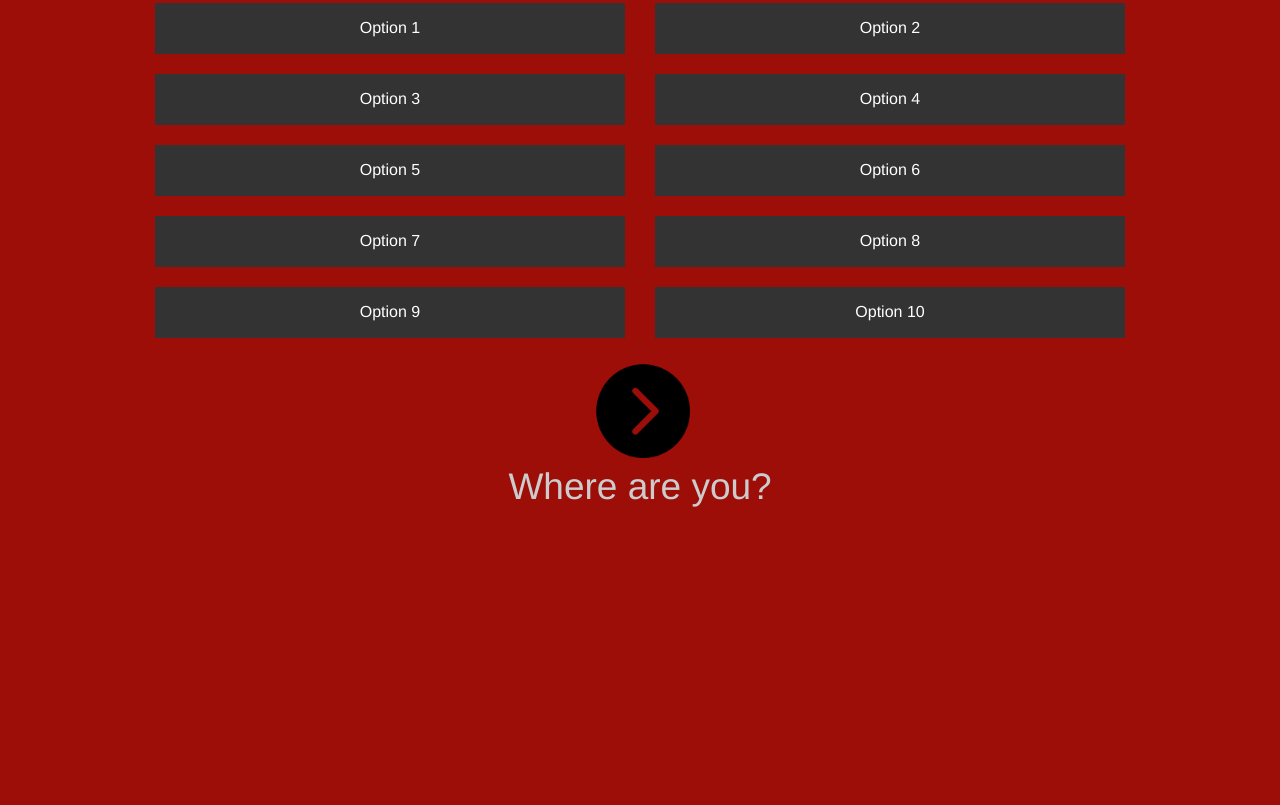
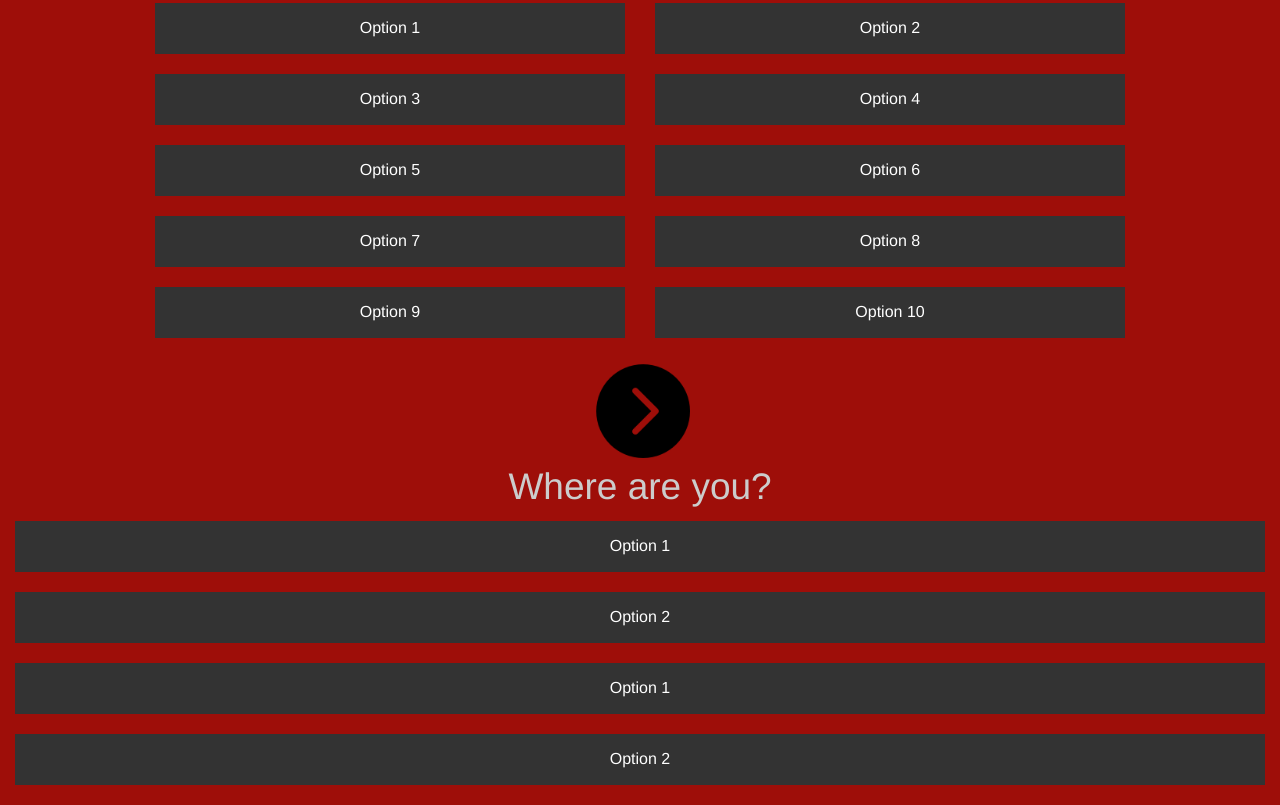
Before and after one commit to vrunjeti/BoilerMake, a website: page WaiterPlease/index.html in a window 1280 px wide. Shown: the part 1164-1969 px from the top of the page. Before the commit the page ends 1677 px from the top, so only its background shows below. Drawn offline with Linux system fonts and the light colour scheme.

Commit message:
location options

```diff
--- a/WaiterPlease/index.html
+++ b/WaiterPlease/index.html
@@ -133,6 +133,18 @@
     <div class="location">
       <h2>Where are you?</h2>
 
+      <div class="column small-12">
+        <p class="button expand">Option 1</p>
+      </div>
+      <div class="column small-12">
+        <p class="button expand">Option 2</p>
+      </div>
+      <div class="column small-12">
+        <p class="button expand">Option 1</p>
+      </div>
+      <div class="column small-12">
+        <p class="button expand">Option 2</p>
+      </div>
     </div>
 
     <div class="rest1">
```
